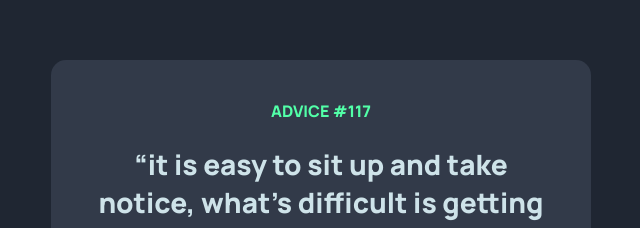
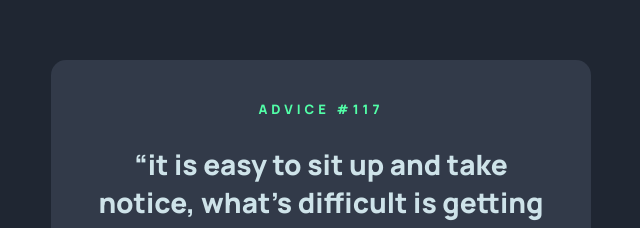
Before and after one commit to RafaelContact/Gerador-de-conselhos, a plain HTML site: page index.html in a window 1280 px wide. Shown: the part 177-405 px from the top of the page, 319-959 px from the left. Drawn offline with Linux system fonts and the light colour scheme.

Commit message:
adicionar customização das letras

```diff
--- a/src/css/style.css
+++ b/src/css/style.css
@@ -28,6 +28,8 @@
 .header .advice{
     color: var(--advice-dice-color);
     height: 45px;
+    font-size: 13px;
+    letter-spacing: 4px;
 }
 .conselho{
     font-size: 28px;
```
